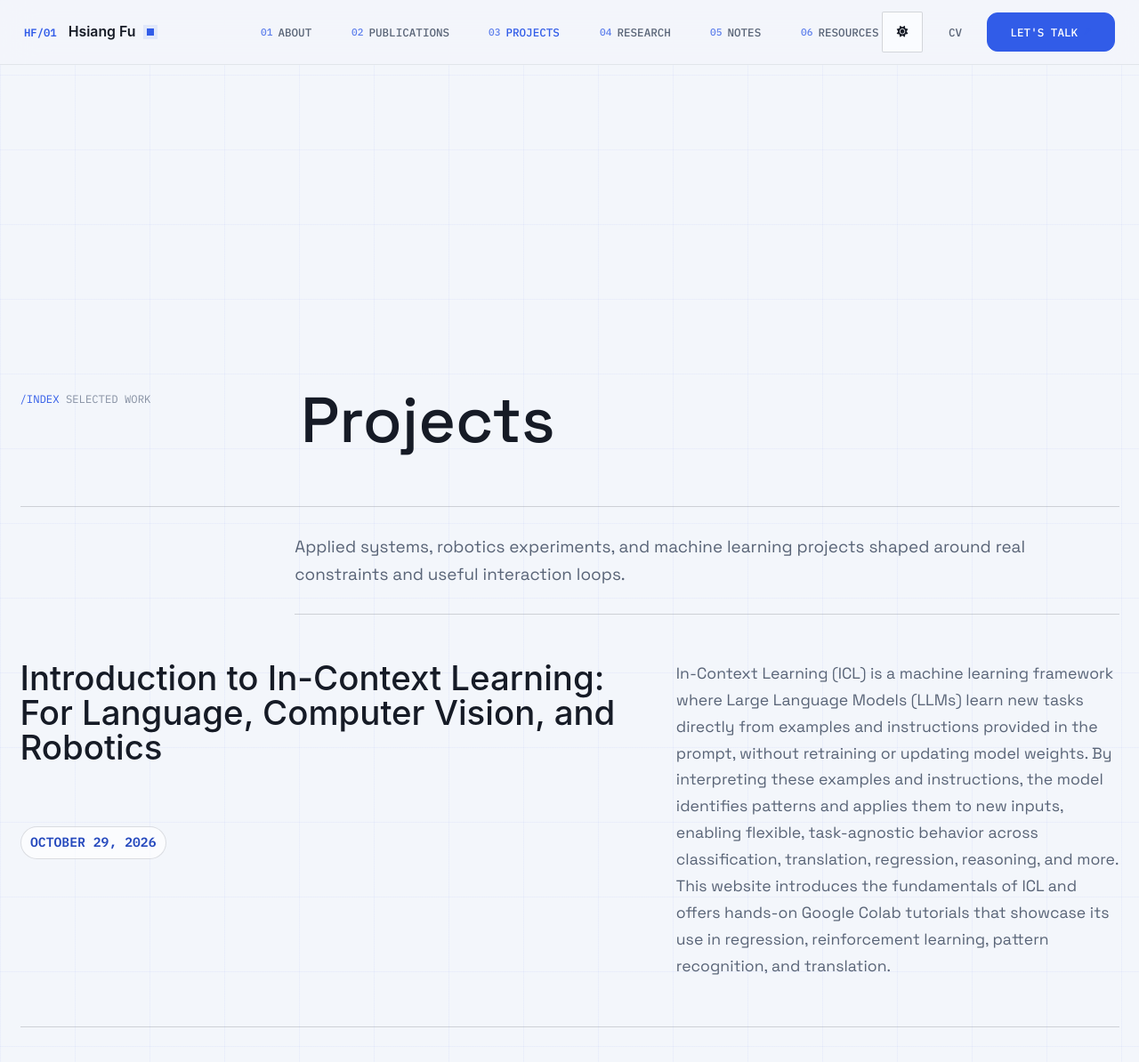
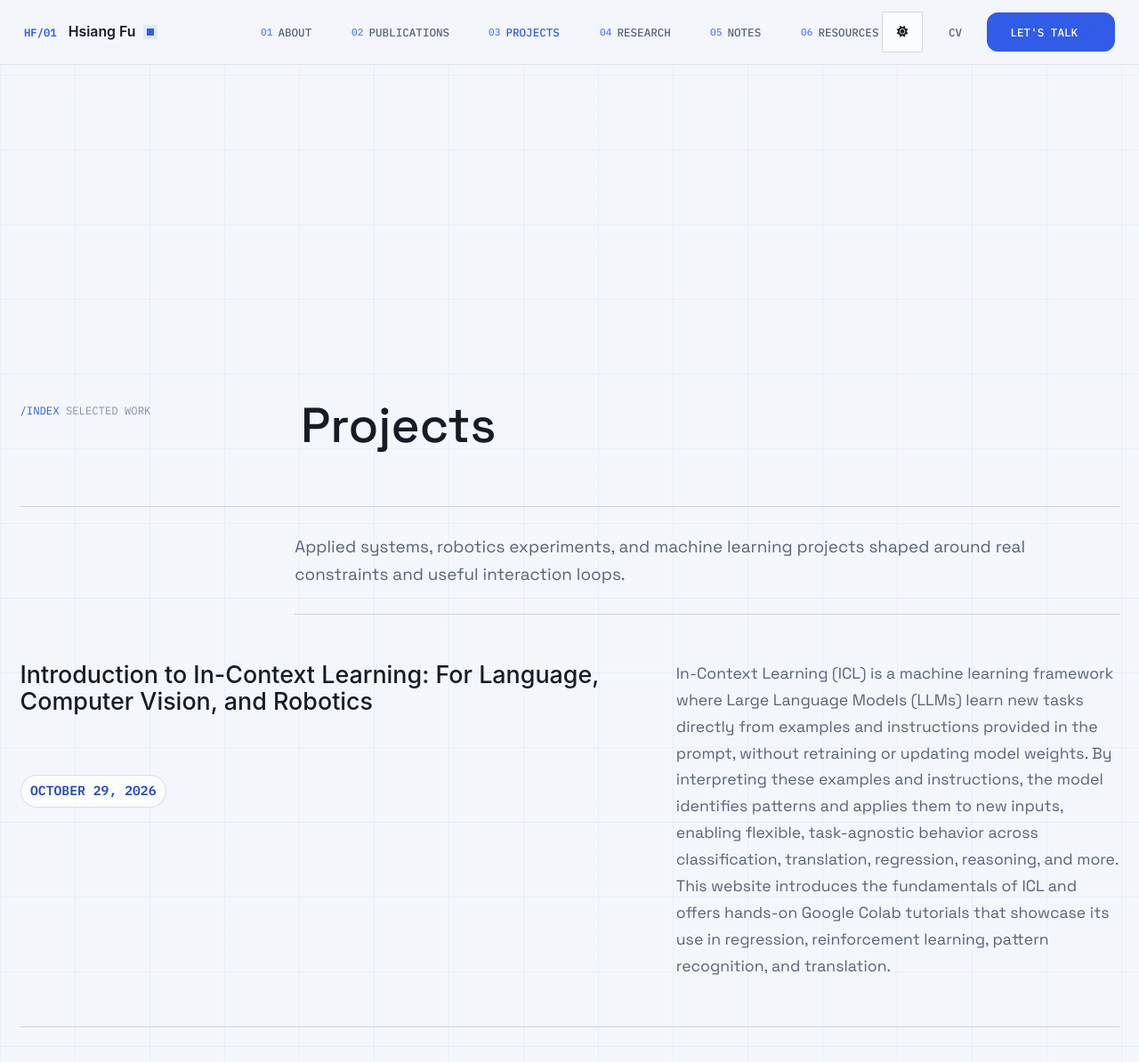
Before and after one commit to hsiang-fu/hsiang-fu.github.io, a Jekyll site: the page built from _pages/portfolio.html, in a window 1280 px wide and 1389 px high. Shown: the top 1194 px of the window at 89% size. Built offline with Jekyll 4.4.1, drawn with Linux system fonts in a browser that asks for light colours; a script that is not in the unit is left out.

Commit message:
Refine publication and project typography

```diff
--- a/_sass/layout/_signal.scss
+++ b/_sass/layout/_signal.scss
@@ -1142,18 +1142,18 @@ body.is-homepage-copy-protected {
   max-width: 13ch;
   margin: 0;
   color: var(--signal-text);
-  font-size: clamp(2.8rem, 5.6vw, 5.25rem);
+  font-size: clamp(2.45rem, 4.3vw, 4.1rem);
   font-weight: 500;
-  line-height: 0.94;
+  line-height: 0.98;
 }
 
 .detail-hero .page__title {
   max-width: 17ch;
   margin: 0;
   color: var(--signal-text);
-  font-size: clamp(3rem, 6vw, 5.6rem);
+  font-size: clamp(2.4rem, 4.4vw, 4.25rem);
   font-weight: 500;
-  line-height: 0.94;
+  line-height: 1;
 }
 
 .archive-intro {
@@ -1249,9 +1249,9 @@ body.is-homepage-copy-protected {
   padding: 0 !important;
   border: 0;
   color: var(--signal-text);
-  font-size: clamp(1.8rem, 3vw, 2.85rem);
+  font-size: clamp(1.4rem, 2.1vw, 2rem);
   font-weight: 500;
-  line-height: 1.02;
+  line-height: 1.12;
 }
 
 .archive .archive__item-title a {
```
